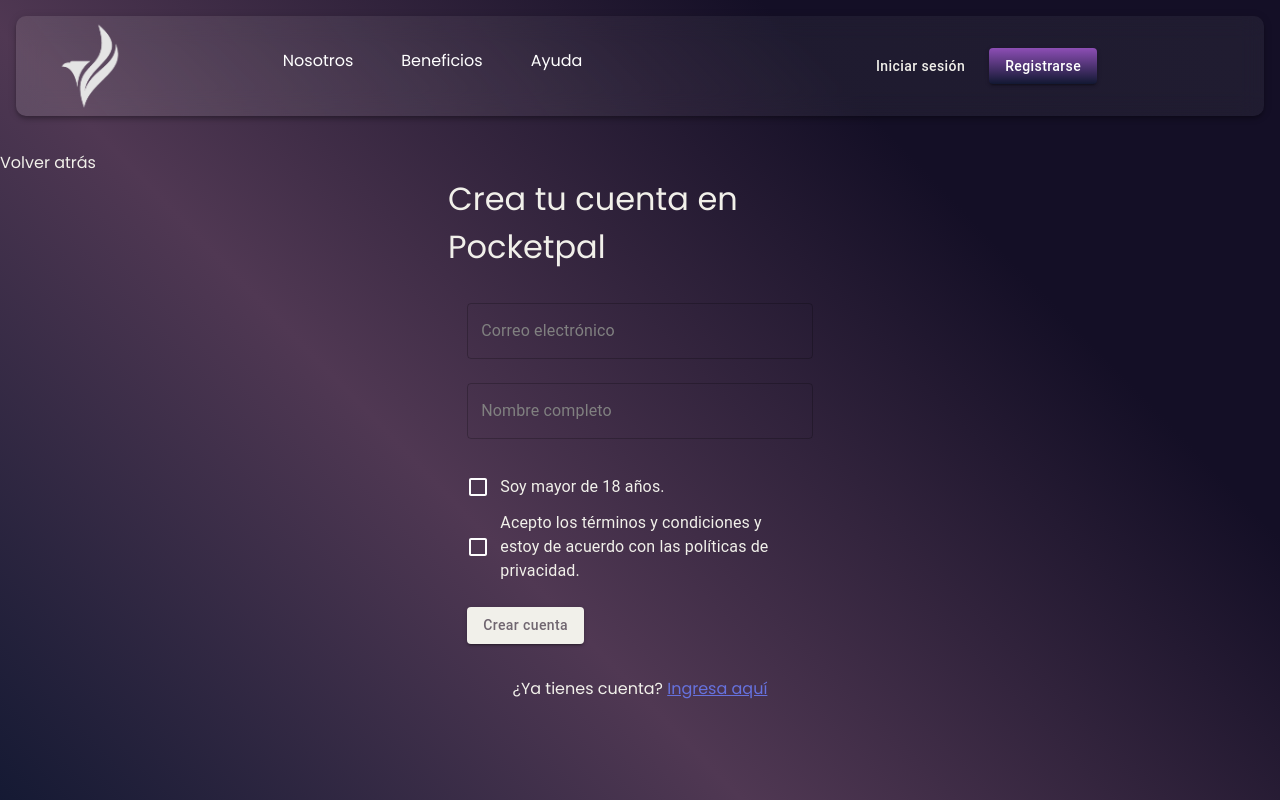
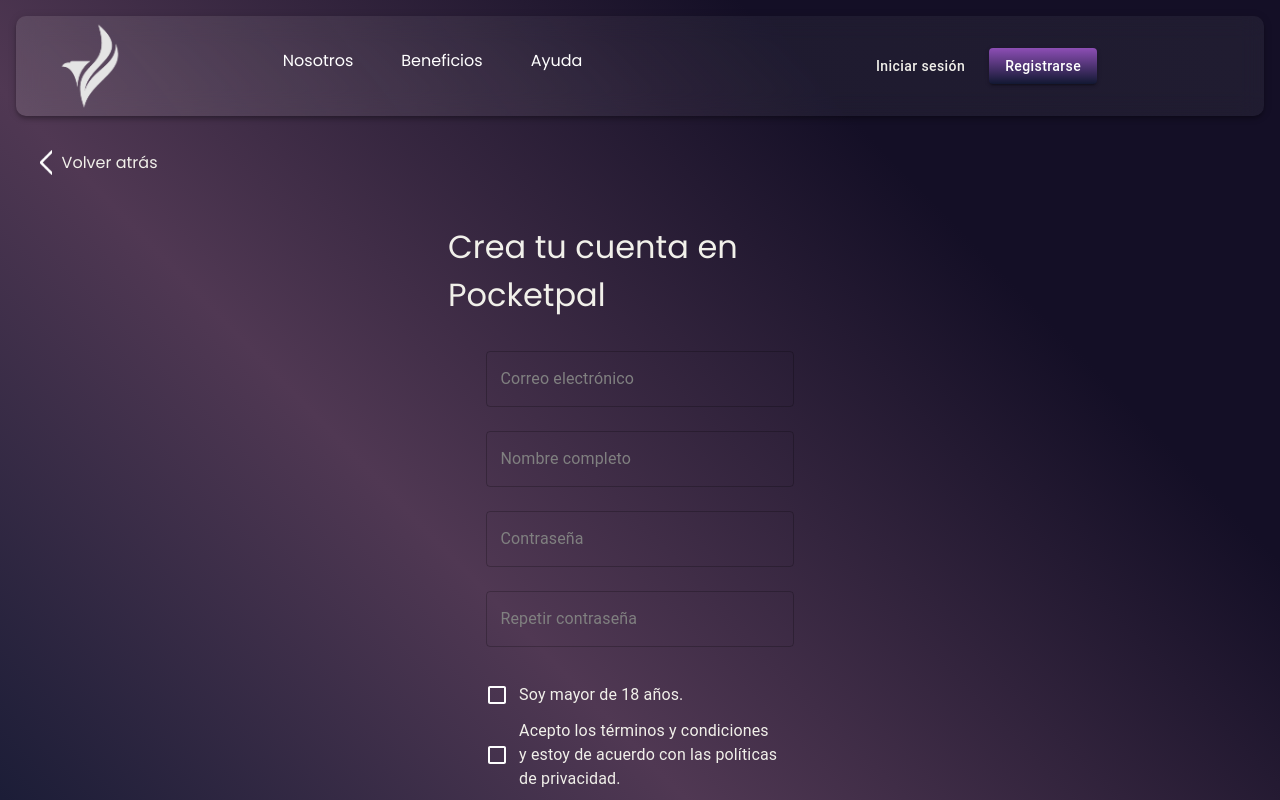
Before and after one commit to No-Country/c12-36-ft-reactnative, a React (Vite) app in the folder frontend/: page /signup in a window 1280 px wide. Shown: the top 800 px of the page. Built offline with nearby package versions, Linux system fonts and the light colour scheme.

Commit message:
signup ready

```diff
--- a/frontend/src/components/Login/Login.jsx
+++ b/frontend/src/components/Login/Login.jsx
@@ -17,7 +17,7 @@
           <article>
             <FormControl className='form'>
               <TextField
-                id='standard-basic'
+                id='email'
                 label='Correo electrónico'
                 variant='standard'
                 color='secondary'
@@ -37,7 +37,7 @@
                 }}
               />
               <TextField
-                id='standard-basic'
+                id='password'
                 label='Contraseña'
                 type='password'
                 variant='standard'
--- a/frontend/src/components/SignUp/SignUp.jsx
+++ b/frontend/src/components/SignUp/SignUp.jsx
@@ -3,12 +3,19 @@
 import { Button, Checkbox, FormControlLabel, TextField } from '@mui/material'
 
 import './signUp.css'
+import backIcon from '../../assets/back.png'
 
 const SignUp = () => {
   return (
     <div className='signup'>
       <aside>
+        <Link to='/' className='link-back'>
+          <img
+            src={backIcon}
+            alt='back-icon'
+          />
           Volver atrás
+        </Link>
       </aside>
       <main>
         <section>
@@ -37,7 +44,40 @@
               variant='outlined'
               color='secondary'
               autoComplete='off'
-              // focused
+              sx={{
+                input: {
+                  color: '#fdfdfe',
+                  fontSize: '1rem'
+                },
+                label: {
+                  color: 'gray'
+                }
+              }}
+            />
+            <TextField
+              id='password'
+              label='Contraseña'
+              variant='outlined'
+              color='secondary'
+              autoComplete='off'
+              type='password'
+              sx={{
+                input: {
+                  color: '#fdfdfe',
+                  fontSize: '1rem'
+                },
+                label: {
+                  color: 'gray'
+                }
+              }}
+            />
+            <TextField
+              id='password-repeat'
+              label='Repetir contraseña'
+              variant='outlined'
+              color='secondary'
+              autoComplete='off'
+              type='password'
               sx={{
                 input: {
                   color: '#fdfdfe',
@@ -85,6 +125,7 @@
                 '
               />
             </article>
+            <article className='signup-button'>
               <Link to='/home'>
                 <Button
                   color='secondary'
@@ -96,8 +137,9 @@
                   Crear cuenta
                 </Button>
               </Link>
+            </article>
           </form>
-          <article>
+          <article className='text-sm'>
             <p>
               ¿Ya tienes cuenta?
               {' '}
--- a/frontend/src/components/SignUp/signUp.css
+++ b/frontend/src/components/SignUp/signUp.css
@@ -4,9 +4,20 @@
   padding-top: 150px;
 }
 
+.link-back {
+  margin-left: 2.5rem;
+  display: flex;
+  gap: .6rem;
+}
+
+.signup aside img {
+  width: 12px;
+}
+
 .signup main {
   display: flex;
   justify-content: center;
+  padding-top: 3rem;
 }
 
 .signup main section {
@@ -21,7 +32,7 @@
   display: flex;
   flex-direction: column;
   gap: 1.5rem;
-  width: 90%;
+  width: 80%;
 }
 
 .signup h1 {
@@ -38,7 +49,16 @@
   width: 100%;
 }
 
+.signup .signup-button {
+  text-align: center;
+}
+
 .link-login {
   color: #6672DE;
   text-decoration: underline;
 }
+
+.signup .text-sm {
+  font-size: 13px;
+  font-weight: 300;
+}
```
Also changed, not shown: frontend/src/assets/back.png (added). Lines whose indentation alone changed are shown as unchanged.
